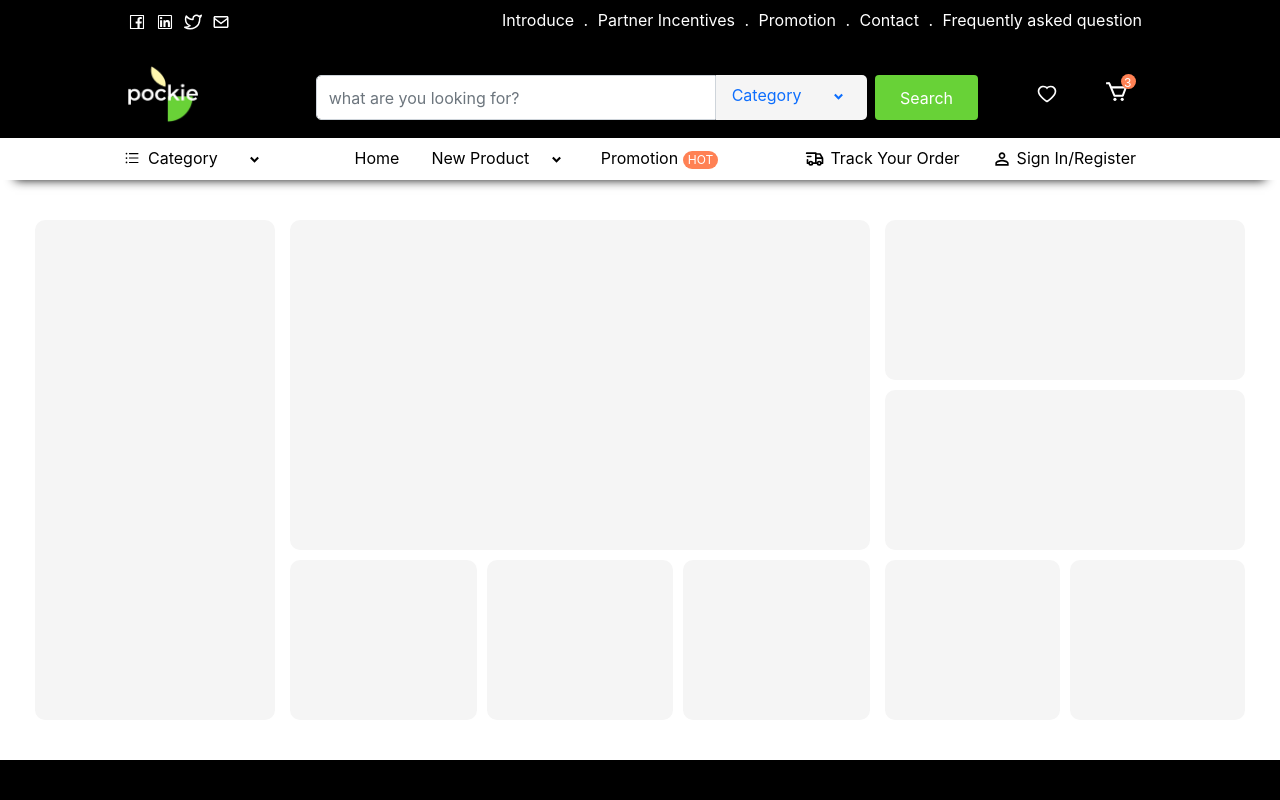
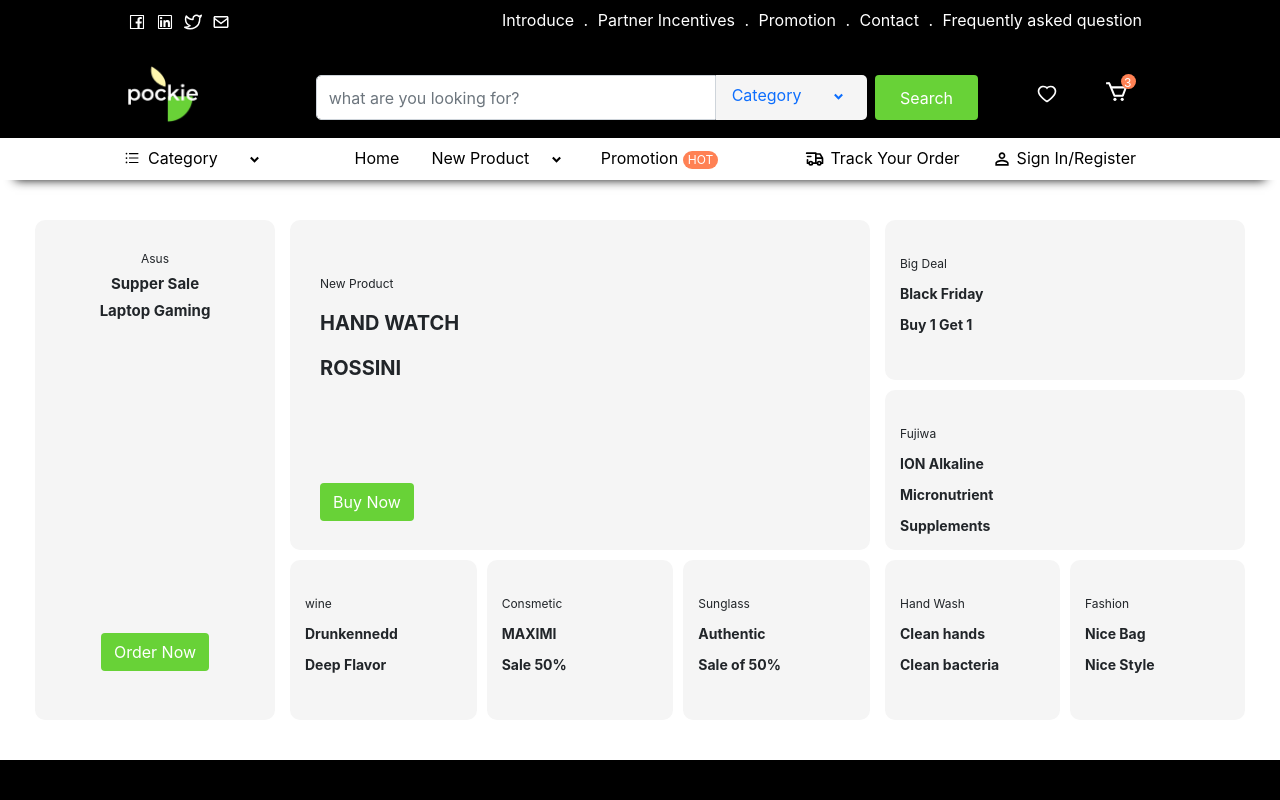
Before and after one commit to A-K-M-Fozlol-Hoq/flemsoft-client, a React (Create React App) app: page / in a window 1280 px wide. Shown: the top 800 px of the page. Built offline with nearby package versions, Linux system fonts and the light colour scheme.

Commit message:
new products complete

```diff
--- a/src/components/NewProducts/NewProducts.js
+++ b/src/components/NewProducts/NewProducts.js
@@ -11,7 +11,24 @@
         height: '580px',
       }}
     >
-      <div style={{ backgroundColor: '#F5F5F5', borderRadius: '10px' }}></div>
+      <div
+        style={{
+          backgroundColor: '#F5F5F5',
+          borderRadius: '10px',
+          textAlign: 'center',
+        }}
+      >
+        <div style={{ fontSize: '12px', marginTop: '30px' }}>Asus</div>
+        <div style={{ fontSize: '15px', marginTop: '5px', fontWeight: 'bold' }}>
+          Supper Sale
+        </div>
+        <div style={{ fontSize: '15px', marginTop: '5px', fontWeight: 'bold' }}>
+          Laptop Gaming
+        </div>
+        <button className="btn btn-brand" style={{ marginTop: '310px' }}>
+          Order Now
+        </button>
+      </div>
       <div style={{}}>
         <div
           style={{
@@ -19,8 +36,24 @@
             marginBottom: '10px',
             backgroundColor: '#F5F5F5',
             borderRadius: '10px',
+            padding: '30px',
           }}
-        ></div>
+        >
+          <div style={{ fontSize: '12px', marginTop: '25px' }}>New Product</div>
+          <div
+            style={{ fontSize: '20px', marginTop: '15px', fontWeight: 'bold' }}
+          >
+            HAND WATCH
+          </div>
+          <div
+            style={{ fontSize: '20px', marginTop: '15px', fontWeight: 'bold' }}
+          >
+            ROSSINI
+          </div>
+          <button className="btn btn-brand" style={{ marginTop: '100px' }}>
+            Buy Now
+          </button>
+        </div>
         <div
           style={{
             height: '160px',
@@ -30,14 +63,86 @@
           }}
         >
           <div
-            style={{ backgroundColor: '#F5F5F5', borderRadius: '10px' }}
-          ></div>
+            style={{
+              backgroundColor: '#F5F5F5',
+              borderRadius: '10px',
+              padding: '25px 15px',
+            }}
+          >
+            <div style={{ fontSize: '12px', marginTop: '10px' }}>wine</div>
+            <div
+              style={{
+                fontSize: '14px',
+                marginTop: '10px',
+                fontWeight: 'bold',
+              }}
+            >
+              Drunkennedd
+            </div>
+            <div
+              style={{
+                fontSize: '14px',
+                marginTop: '10px',
+                fontWeight: 'bold',
+              }}
+            >
+              Deep Flavor
+            </div>
+          </div>
           <div
-            style={{ backgroundColor: '#F5F5F5', borderRadius: '10px' }}
-          ></div>
+            style={{
+              backgroundColor: '#F5F5F5',
+              borderRadius: '10px',
+              padding: '25px 15px',
+            }}
+          >
+            <div style={{ fontSize: '12px', marginTop: '10px' }}>Consmetic</div>
+            <div
+              style={{
+                fontSize: '14px',
+                marginTop: '10px',
+                fontWeight: 'bold',
+              }}
+            >
+              MAXIMI
+            </div>
+            <div
+              style={{
+                fontSize: '14px',
+                marginTop: '10px',
+                fontWeight: 'bold',
+              }}
+            >
+              Sale 50%
+            </div>
+          </div>
           <div
-            style={{ backgroundColor: '#F5F5F5', borderRadius: '10px' }}
-          ></div>
+            style={{
+              backgroundColor: '#F5F5F5',
+              borderRadius: '10px',
+              padding: '25px 15px',
+            }}
+          >
+            <div style={{ fontSize: '12px', marginTop: '10px' }}>Sunglass</div>
+            <div
+              style={{
+                fontSize: '14px',
+                marginTop: '10px',
+                fontWeight: 'bold',
+              }}
+            >
+              Authentic
+            </div>
+            <div
+              style={{
+                fontSize: '14px',
+                marginTop: '10px',
+                fontWeight: 'bold',
+              }}
+            >
+              Sale of 50%
+            </div>
+          </div>
         </div>
       </div>
       <div style={{}}>
@@ -47,16 +152,67 @@
             marginBottom: '10px',
             backgroundColor: '#F5F5F5',
             borderRadius: '10px',
+            padding: '25px 15px',
           }}
-        ></div>
+        >
+          <div style={{ fontSize: '12px', marginTop: '10px' }}>Big Deal</div>
+          <div
+            style={{
+              fontSize: '14px',
+              marginTop: '10px',
+              fontWeight: 'bold',
+            }}
+          >
+            Black Friday
+          </div>
+          <div
+            style={{
+              fontSize: '14px',
+              marginTop: '10px',
+              fontWeight: 'bold',
+            }}
+          >
+            Buy 1 Get 1
+          </div>
+        </div>
         <div
           style={{
             height: '160px',
             marginBottom: '10px',
             backgroundColor: '#F5F5F5',
             borderRadius: '10px',
+            padding: '25px 15px',
           }}
-        ></div>
+        >
+          <div style={{ fontSize: '12px', marginTop: '10px' }}>Fujiwa</div>
+          <div
+            style={{
+              fontSize: '14px',
+              marginTop: '10px',
+              fontWeight: 'bold',
+            }}
+          >
+            ION Alkaline
+          </div>
+          <div
+            style={{
+              fontSize: '14px',
+              marginTop: '10px',
+              fontWeight: 'bold',
+            }}
+          >
+            Micronutrient
+          </div>
+          <div
+            style={{
+              fontSize: '14px',
+              marginTop: '10px',
+              fontWeight: 'bold',
+            }}
+          >
+            Supplements
+          </div>
+        </div>
         <div
           style={{
             height: '160px',
@@ -66,11 +222,59 @@
           }}
         >
           <div
-            style={{ backgroundColor: '#F5F5F5', borderRadius: '10px' }}
-          ></div>
+            style={{
+              backgroundColor: '#F5F5F5',
+              borderRadius: '10px',
+              padding: '25px 15px',
+            }}
+          >
+            <div style={{ fontSize: '12px', marginTop: '10px' }}>Hand Wash</div>
+            <div
+              style={{
+                fontSize: '14px',
+                marginTop: '10px',
+                fontWeight: 'bold',
+              }}
+            >
+              Clean hands
+            </div>
+            <div
+              style={{
+                fontSize: '14px',
+                marginTop: '10px',
+                fontWeight: 'bold',
+              }}
+            >
+              Clean bacteria
+            </div>
+          </div>
           <div
-            style={{ backgroundColor: '#F5F5F5', borderRadius: '10px' }}
-          ></div>
+            style={{
+              backgroundColor: '#F5F5F5',
+              borderRadius: '10px',
+              padding: '25px 15px',
+            }}
+          >
+            <div style={{ fontSize: '12px', marginTop: '10px' }}>Fashion</div>
+            <div
+              style={{
+                fontSize: '14px',
+                marginTop: '10px',
+                fontWeight: 'bold',
+              }}
+            >
+              Nice Bag
+            </div>
+            <div
+              style={{
+                fontSize: '14px',
+                marginTop: '10px',
+                fontWeight: 'bold',
+              }}
+            >
+              Nice Style
+            </div>
+          </div>
         </div>
       </div>
     </div>
```
